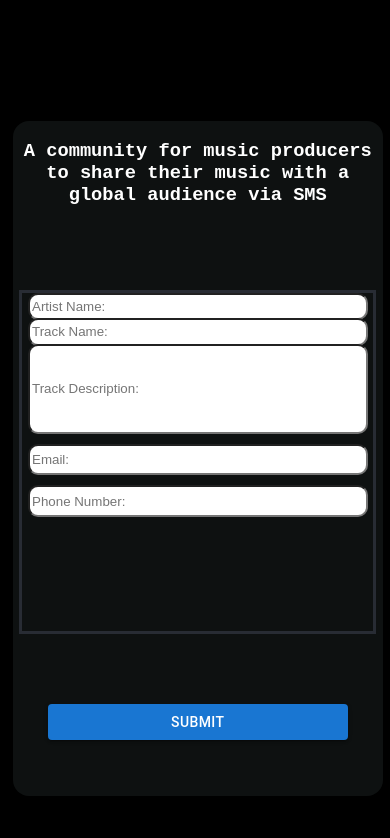
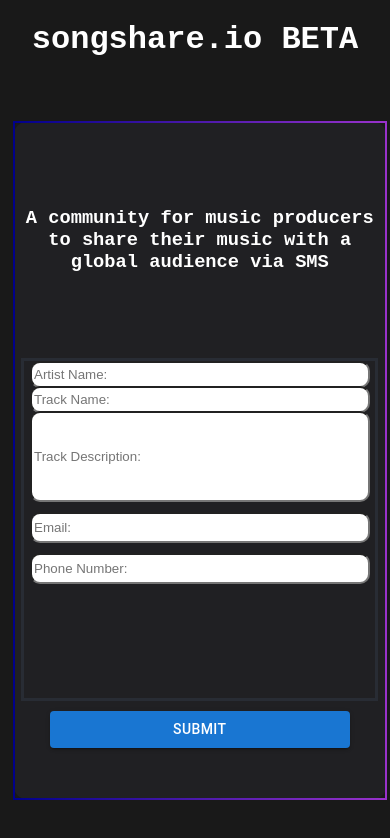
Before and after one commit to airraman/songshare.io, a React (Create React App) app: page / in a window 390 px wide. Shown: the top 838 px of the page. Built offline with nearby package versions, Linux system fonts and the light colour scheme.

Commit message:
styling continued

```diff
--- a/src/App.css
+++ b/src/App.css
@@ -96,35 +96,35 @@
 
 @media screen and (max-width: 480px) {
   body {
-    background-color: black;
+    background-color: #191919;
+    color: white;
+    font-family: 'Courier New', Courier, monospace;
   }
 
   .App {
     text-align: center;
-    /* width: 30vw; */
   }
 
   .submissionmain {
-    background-color: 	#0e1111;
+    background-color: 	#202023;
     width: 95vw;
     height: 80vh;
     color: white;
-    border-radius: 25px;
     margin: -90px 0 0 -85px;
-    border: solid border transparent;
-    /* border-color: red; */
+    border: 25px solid;
+    border-color: red;
     border-radius: 1em;
+    border-image: linear-gradient(to right, darkblue, darkorchid) 1;
+    border-width: 2.5px;
 
   }
 
   .descriptionspace{
-    /* height: 10vh; */
     width: 85vw;
     border-radius: 10px;
   }
 
   .submissionspace{
-    /* height:2.5vh; */
     width: 85vw;
     border-radius: 10px;
   }
@@ -159,6 +159,11 @@
   .cardtext{
     color: white;
     font-family: 'Courier New', Courier, monospace;
+    margin-top: 10vh;
+  }
+
+  .submitcontainer{
+    margin-top: 10px;
   }
 
 }
```
